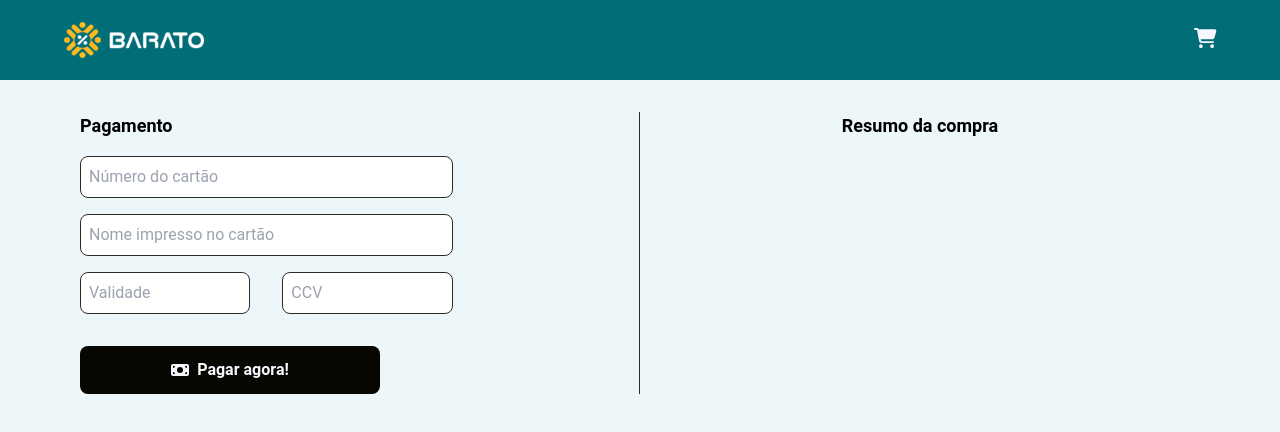
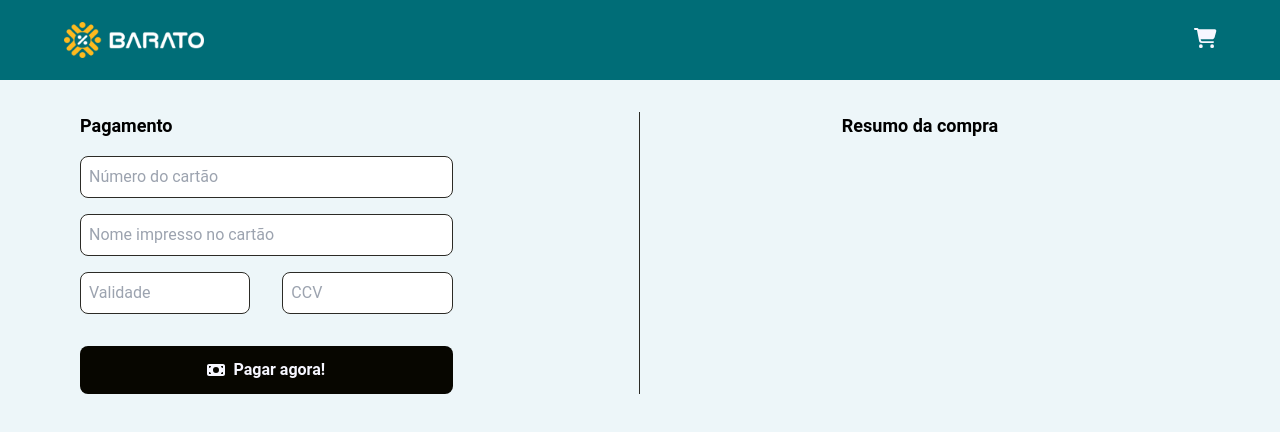
Before and after one commit to clodoaldo-favaro/baratodev-desafio-2019, a Vue app: page /checkout in a window 1280 px wide. Shown: the top 432 px of the page. Built offline with nearby package versions, Linux system fonts and the light colour scheme.

Commit message:
wip: página de detalhes da oferta

```diff
--- a/src/components/UI/BaseButton.vue
+++ b/src/components/UI/BaseButton.vue
@@ -1,5 +1,5 @@
 <template>
-	<button class="flex justify-center items-center w-auto h-12 py-2 px-12 rounded-lg font-bold" :class="buttonClass">
+	<button class="flex justify-center items-center h-12 py-2 px-12 rounded-lg font-bold" :class="buttonClass">
 		<font-awesome-icon v-if="type === 'payment'" class="mr-2" icon="fa-solid fa-money-bill" />
 		<span>{{ title }}</span>
 	</button>
@@ -35,16 +35,4 @@ export default {
 	.cancel:hover {
 		background-color: var(--green-400);
 	}
-
-	button {
-		width: 100%;
-	}
-
-	@media (min-width: 640px) {
-		button {
-			min-width: 260px;
-			max-width: 300px;
-		}
-	}
-
 </style>
--- a/src/components/ofertas/OfertaItem.vue
+++ b/src/components/ofertas/OfertaItem.vue
@@ -1,11 +1,14 @@
 <template>
-	<a href="">
+	<div>
 		<img :src="oferta.imagens[0]" alt="">
 		<h3 class="text-lg font-bold mt-2 mb-2">{{ oferta.empresa }}</h3>
 		<p class="mb-2"> {{ oferta.descricao }}</p>
 		<p class="mb-2 font-bold"> {{ preco }}</p>
-		<base-button @click.prevent="addItemToShoppingCart" type="confirm" title="Comprar"></base-button>
-	</a>
+		<div class="flex flex-wrap flex-col sm:flex-row sm:justify-between">
+			<base-button @click.prevent="addItemToShoppingCart" type="confirm" class="w-full sm:w-max" title="Comprar"></base-button>
+			<base-button @click.prevent="goToOfferDetail" type="cancel" title="Detalhes"></base-button>
+		</div>
+	</div>
 </template>
 
 <script>
@@ -23,14 +26,11 @@ export default {
 	methods: {
 		addItemToShoppingCart() {
 			this.$store.dispatch('carrinho/addItem', this.oferta);
+		},
+		goToOfferDetail() {
+			this.$router.push('/ofertas/' + this.oferta.id);
 		}
 	}
 }
 
 </script>
-
-<style scoped>
-	a:hover {
-		cursor: pointer;
-	}
-</style>
--- /dev/null
+++ b/src/pages/ofertas/OfertaDetail.vue
@@ -0,0 +1,14 @@
+<template>
+    <h2>Ofertas</h2>
+    {{ ofertaId }}
+</template>
+
+<script>
+    export default {
+        computed: {
+            ofertaId() {
+                return this.$route.params['id'];
+            }
+        }
+    }
+</script>
--- a/src/router.js
+++ b/src/router.js
@@ -2,12 +2,14 @@ import { createRouter, createWebHistory } from "vue-router";
 import OfertasList from './pages/ofertas/OfertasList.vue';
 import CarrinhoCompras from './pages/carrinho/CarrinhoCompras.vue';
 import Checkout from './pages/checkout/Checkout.vue';
+import OfertaDetail from './pages/ofertas/OfertaDetail.vue';
 
 const router = createRouter({
 	history: createWebHistory(),
 	routes: [
 		{ path: '/', redirect: '/ofertas' },
 		{ path: '/ofertas', component: OfertasList },
+		{ path: '/ofertas/:id', component: OfertaDetail },
 		{ path: '/carrinho', component: CarrinhoCompras },
 		{ path: '/checkout', component: Checkout }
 	]
```
